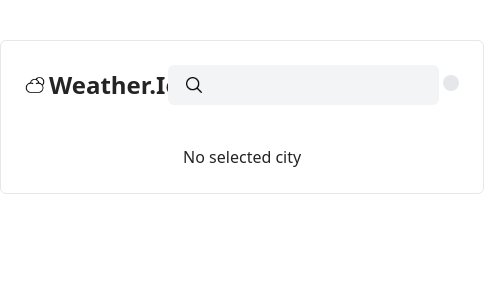
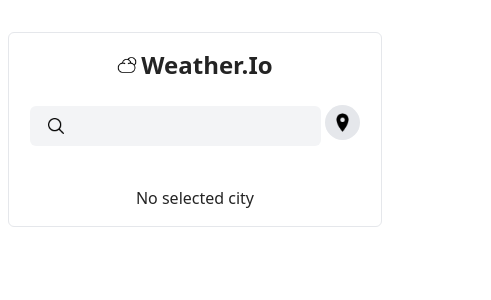
Before and after one commit to shebll/weathterio, a React (Vite) app: page / in a window 390 px wide. Shown: the top 300 px of the page, 491 px wide, since content can reach past the window. Built offline with nearby package versions, Linux system fonts and the light colour scheme.

Commit message:
style(header): Add responsive
- Make header responsive
- Make weather widget responsive

```diff
--- a/index.html
+++ b/index.html
@@ -7,7 +7,7 @@
     <title>WeatherIo | Weather web app</title>
   </head>
   <body>
-    <div id="root"></div>
+    <div id="root" class="p-2 overflow-hidden"></div>
     <script type="module" src="/src/main.tsx"></script>
   </body>
 </html>
--- a/src/App.tsx
+++ b/src/App.tsx
@@ -6,7 +6,7 @@ import { CityProvider } from "./context/CityContext";
 function App() {
   return (
     <CityProvider>
-      <main className="flex flex-col gap-10 items-center w-fit mx-auto mt-10 border-[1.4px] p-6 rounded-md font-sans text-[#242424]">
+      <main className="flex flex-col gap-10 max-w-[540px] items-center mx-auto mt-6 md:mt-10 border-[1.4px] p-4 md:p-6 rounded-md font-sans text-[#242424]">
         <Header />
         <Weather />
       </main>
--- a/src/components/header/Header.tsx
+++ b/src/components/header/Header.tsx
@@ -3,7 +3,7 @@ import SearchInput from "./SearchInput";
 
 export default function Header() {
   return (
-    <header className="flex flex-row items-center justify-between w-full gap-2">
+    <header className="flex flex-col items-center justify-between w-full gap-2 gap-y-6 md:flex-row ">
       <Logo />
       <SearchInput />
     </header>
--- a/src/components/header/SearchInput.tsx
+++ b/src/components/header/SearchInput.tsx
@@ -86,7 +86,7 @@ export default function SearchInput() {
     }
   };
   return (
-    <div className="relative flex items-center gap-1">
+    <div className="relative flex items-center gap-1 ">
       <div className="rounded-md bg-gray-100 outline-[0.5px] outline-gray-200 py-2 px-4 flex gap-2 items-center">
         <img
           src="/search-light.png"
@@ -105,8 +105,8 @@ export default function SearchInput() {
           className="bg-transparent outline-none"
         />
       </div>
-      <div className="relative inline-block group">
-        <button onClick={getCurrentLocation} className="relative z-10">
+      <div className="relative inline-block group shrink-0">
+        <button onClick={getCurrentLocation} className="z-10">
           <img
             src="/location-light.png"
             alt="location png"
@@ -115,17 +115,8 @@ export default function SearchInput() {
             className="p-2 bg-gray-200 rounded-full"
           />
         </button>
-        <div className="absolute right-[-200%] bottom-[140%]  transition-all ease-in-out duration-300 group-hover:bottom-full mb-2 opacity-0 group-hover:opacity-100 bg-black/85 text-white text-sm rounded-md px-2 py-1 w-max">
+        <div className="absolute right-[-30%] bottom-[140%]  transition-all ease-in-out duration-300 group-hover:bottom-full mb-2 opacity-0 group-hover:opacity-100 bg-black/85 text-white text-sm rounded-md px-2 py-1 w-max">
           Use Current Location
-          <svg
-            className="absolute left-0 w-full h-2 text-gray-900 top-full"
-            x="0px"
-            y="0px"
-            viewBox="0 0 255 255"
-            xmlSpace="preserve"
-          >
-            <polygon className="fill-current" points="0,0 127.5,127.5 255,0" />
-          </svg>
         </div>
       </div>
       {showPopup && (
```
